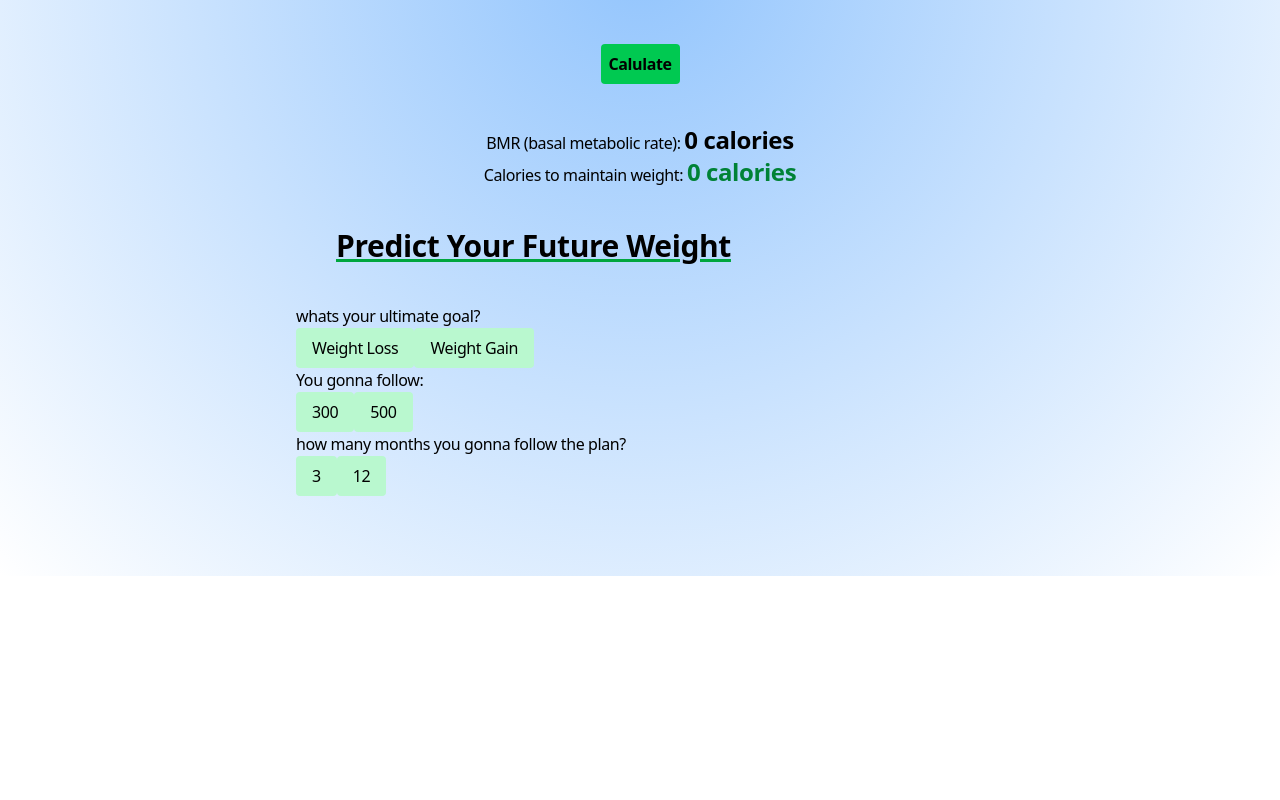
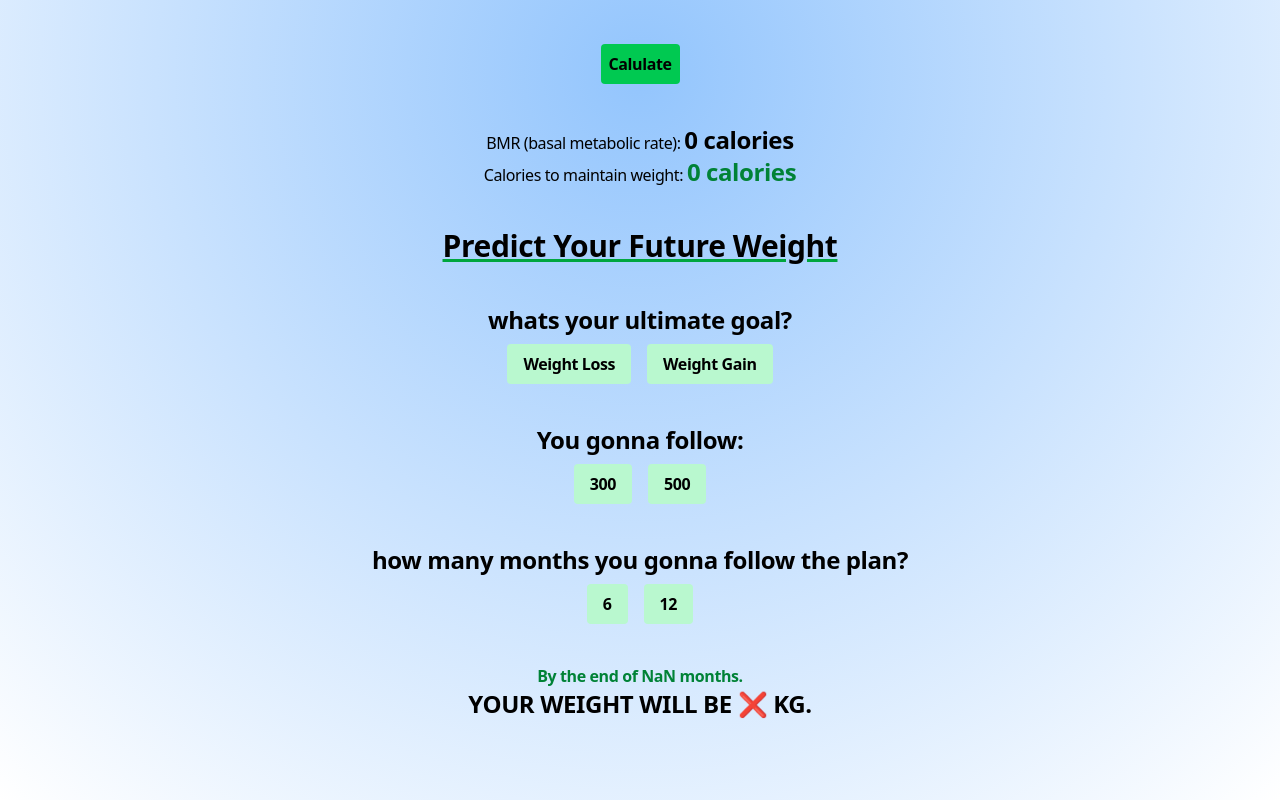
Before and after one commit to rahscripts/gym-calculator, a Next.js app: page / in a window 1280 px wide. Shown: the part 650-1450 px from the top of the page. Before the commit the page ends 1226 px from the top, so only its background shows below. Built offline with nearby package versions, Linux system fonts and the light colour scheme.

Commit message:
predict the future done

```diff
--- a/components/CalorieIntake.tsx
+++ b/components/CalorieIntake.tsx
@@ -17,7 +17,7 @@ export default function CalorieIntake() {
 
     const [maintenance, setMantenace] = useState(0);
     const [press, setPress] = useState(false);
-     const allData = {
+    const allData = {
             name,
             age,
             gender,
@@ -288,7 +288,7 @@ export default function CalorieIntake() {
                 </div>
             </div>
             <div>
-                <PredictFuture maintenance={maintenance} afactorobject={afactorobject} allData={allData} />
+                <PredictFuture allData={allData} />
             </div>
         </div>
     )
--- a/components/PredictFuture.tsx
+++ b/components/PredictFuture.tsx
@@ -2,39 +2,44 @@
 import { useState } from "react";
 
 type PredictFutureProps = {
-    maintenance: number;
-    afactorobject: {
-        light: number;
-        moderate: number;
-        heavy: number;
-        athlete: number;
-    };
     allData: {
         name: string;
         age: number;
-        gender: number;
+        gender: string;
         height: number;
         weight: number;
-        afactor: number;
+        afactor: string;
     }
     ;
 }
 
 export default function PredictFuture({
-    maintenance, afactorobject, allData,
+   allData,
 }: PredictFutureProps) {
 
 
     const [answers, setAnswers] = useState<Record<number, string>>({});
+    console.log(answers);
+    const goal = answers[1];
+    const cal = Number(answers[2]);
+    const t = Number(answers[3]);
 
 
+    const days = t*30;
+    const tcal = cal*days;
+    console.log(tcal);
+    //1kg = 7700;
+    const kg = 7700;
+    const totalkg = Number((tcal/kg).toFixed(2));
 
-    //whats your ultimate goal?
-    const option1 = ["Weigth Loss", "Weight Gain"];
-    //how many calories you can {} everyday?
-    const option2 = ["300", "500"];
-    //how many months you gonna follow the plan?
-    const option3 = ["6", "12"];
+
+    console.log(totalkg);
+
+
+    const w = allData.weight;
+
+    const finalWeight = goal==="Weight Loss" ? w-totalkg : w+totalkg;
+    console.log(finalWeight);
 
     const allOption = [
         {
@@ -44,26 +49,26 @@ export default function PredictFuture({
             id: 2, q: "You gonna follow: ", o: ["300", "500"]
         },
         {
-            id: 3, q: "how many months you gonna follow the plan?", o: ["3", "12"],
+            id: 3, q: "how many months you gonna follow the plan?", o: ["6", "12"],
         },
     ];
 
 
 
 
-    const w = allData.weight;
-
 
 
     return (
-        <section>
+        <section className="flex flex-col items-center">
             <div className="m-10">
                 <h1 className="font-extrabold underline decoration-3 decoration-green-600 text-3xl">Predict Your Future Weight</h1>
             </div>
-            <div>
+            <div >
                 {allOption.map((q) => (
-                    <div key={q.q}>
-                        <p>{q.q}</p>
+                    <div key={q.q} className="flex flex-col items-center text-center">
+                        <div>
+                            <p className="text-2xl font-bold ">{q.q}</p>
+                        </div>
                         <div>
                             {q.o.map((opt) => {
                                 const isSelected = answers[q.id] === opt;
@@ -76,8 +81,8 @@ export default function PredictFuture({
                                                 [q.id]: opt,
                                             }))
                                         }
-                                        className={`px-4 py-2 rounded transition
-                    ${isSelected
+                                        className={`px-4 text-black-900 cursor-pointer py-2 m-2 mb-10 text-1xl max-lg:text-xs font-semibold rounded transition
+                                                ${isSelected
                                                 ? "bg-green-600 text-white"
                                                 : "bg-green-200 hover:bg-green-300"
                                             }`}
@@ -92,8 +97,9 @@ export default function PredictFuture({
                 ))}
 
             </div>
-            <div>
-
+            <div className="flex flex-col items-center">
+                <p className="text-green-700 font-bold">By the end of {t} months.</p>
+                <p className="font-extrabold uppercase text-2xl"> Your Weight will be <span className="text-red-500 ">{finalWeight? finalWeight.toFixed(2) : "❌"}</span> Kg.</p>
             </div>
         </section>
     )
```
